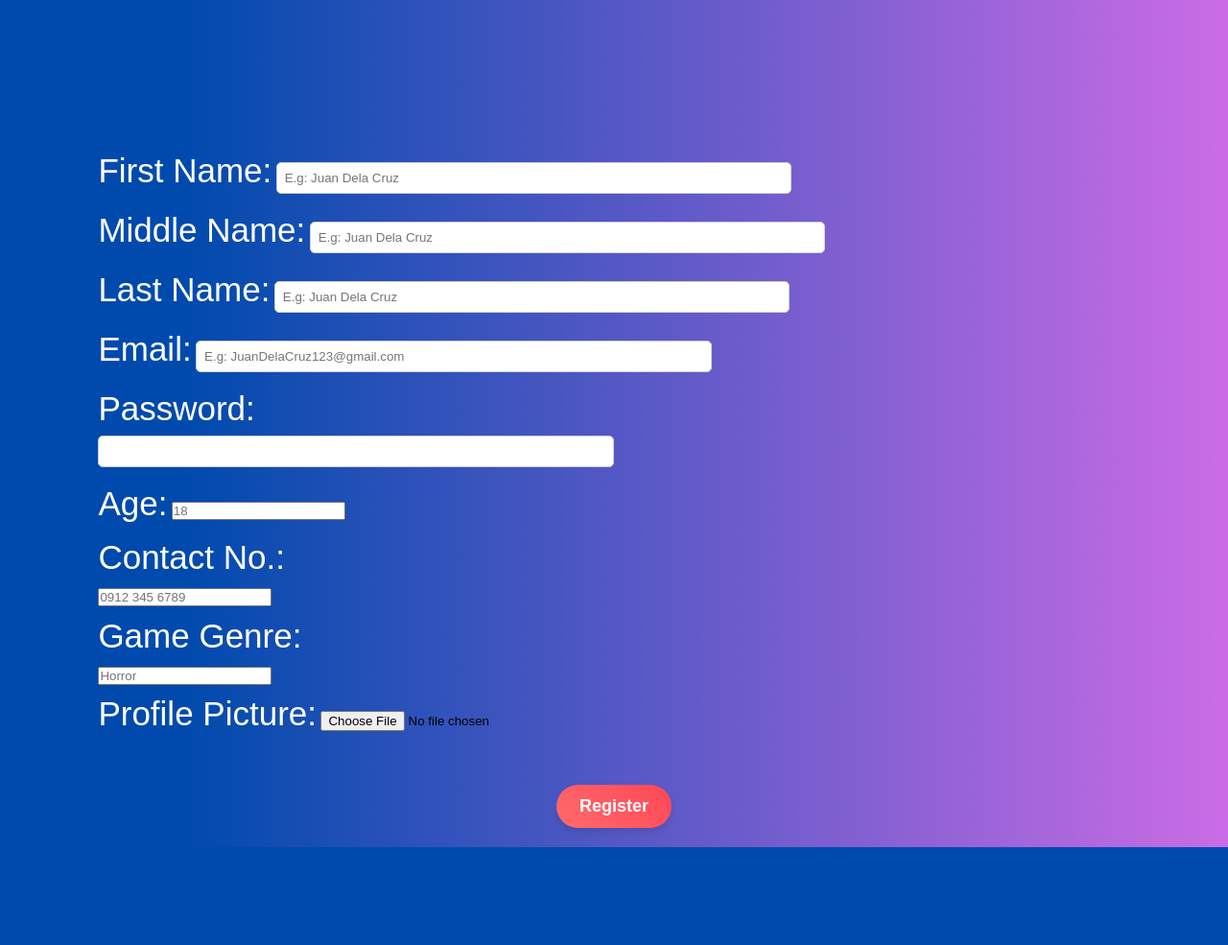
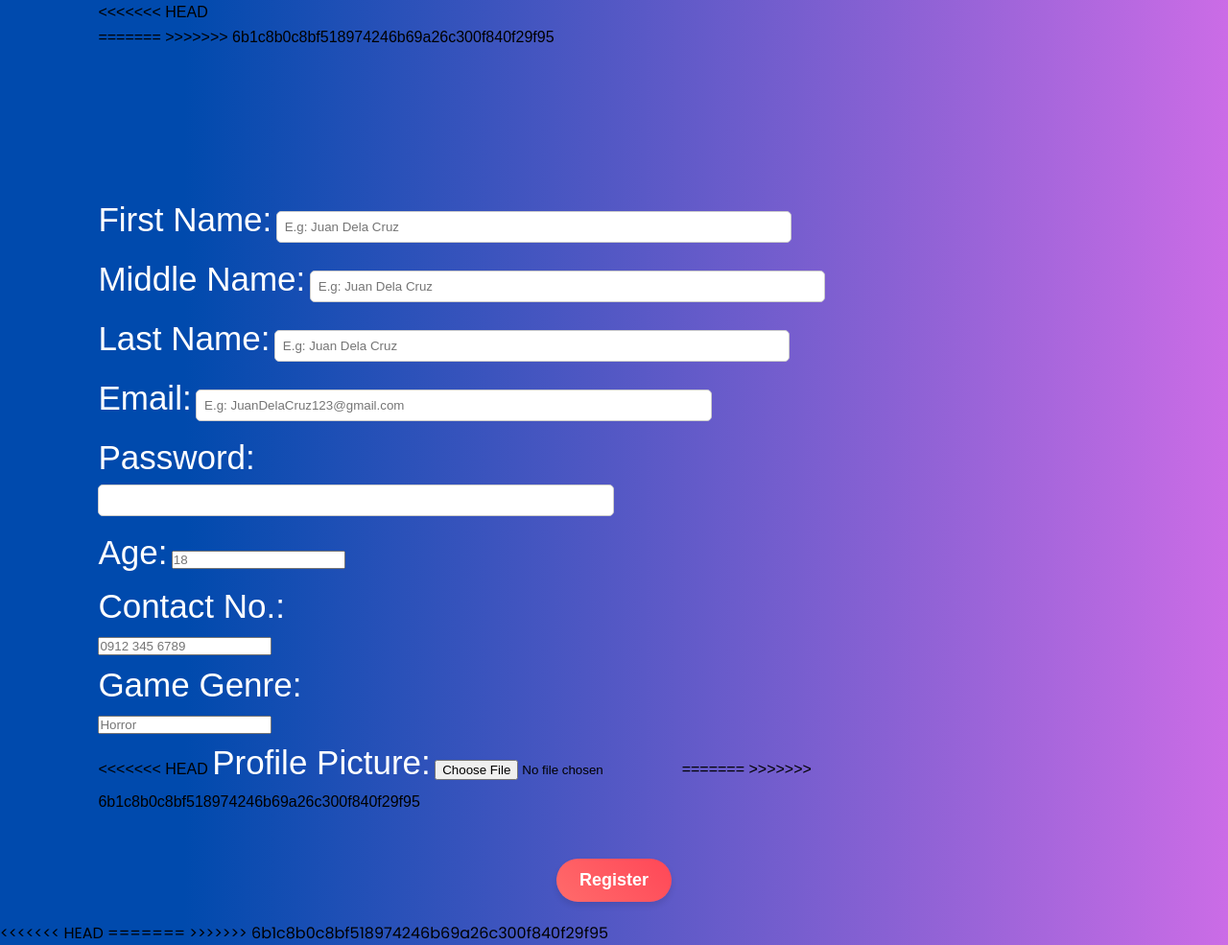
Before and after one commit to Revuuu/Capstone, a PHP site: page /PAGES/Register/register.html in a window 1280 px wide. Shown: the part 102-1087 px from the top of the page at 96% size. Before the commit the page ends 985 px from the top, so only its background shows below. Run offline with PHP 8.4, Linux system fonts and the light colour scheme.

Commit message:
Update profile.php

```diff
--- a/PAGES/Register/register.html
+++ b/PAGES/Register/register.html
@@ -28,7 +28,11 @@
       </div>
     </nav>
     <div class="container">
+<<<<<<< HEAD
       <form id="registrationForm" action="user_registration.php" method="post" enctype="multipart/form-data">
+=======
+      <form id="registrationForm" action="user_registration.php" method="post">
+>>>>>>> 6b1c8b0c8bf518974246b69a26c300f840f29f95
         <div class="form-group1">
           <div>
             <label for="name"> First Name:</label>
@@ -69,6 +73,7 @@
             <label for="gamegenre">Game Genre:</label><br>
             <input type="gamegenre" id="gamegenre" name="gamegenre" required placeholder="Horror">
           </div>
+<<<<<<< HEAD
 
           <label for="profile_picture">Profile Picture:</label>
     <input type="file" name="profile_picture" id="profile_picture" accept="image/*">
@@ -76,6 +81,9 @@
 
 
 
+=======
+
+>>>>>>> 6b1c8b0c8bf518974246b69a26c300f840f29f95
         </div>
         <br>
 
@@ -93,7 +101,11 @@
       </form>
 
     </div>
+<<<<<<< HEAD
 
+=======
+
+>>>>>>> 6b1c8b0c8bf518974246b69a26c300f840f29f95
 
   </body>
   </html>
--- a/PAGES/SignIn/login.php
+++ b/PAGES/SignIn/login.php
@@ -70,8 +70,12 @@ if ($_SERVER["REQUEST_METHOD"] == "POST") {
             $_SESSION['user_email'] = $row['email'];
             $_SESSION['user_mname'] = $row['mname'];
             $_SESSION['user_lname'] = $row['lname'];
+<<<<<<< HEAD
             $_SESSION['profile_picture'] = $row['profile_picture'];
 
+=======
+
+>>>>>>> 6b1c8b0c8bf518974246b69a26c300f840f29f95
             // Redirect to the user dashboard or another page
             header("Location: ../Profile/profile.php");
             exit;
```
Also changed, not shown: PAGES/Register/user_registration.php (+8 -0 lines).
